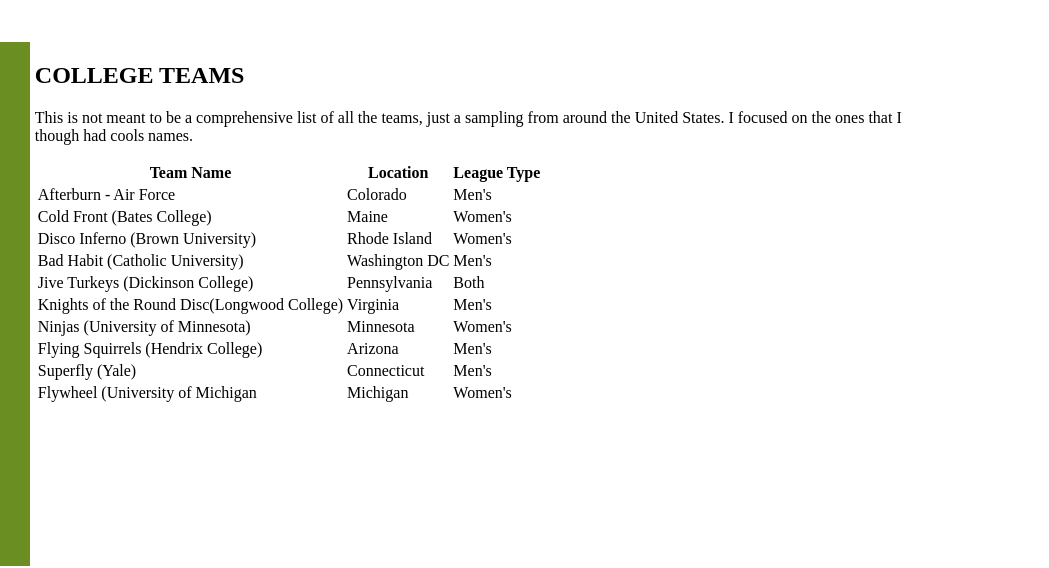
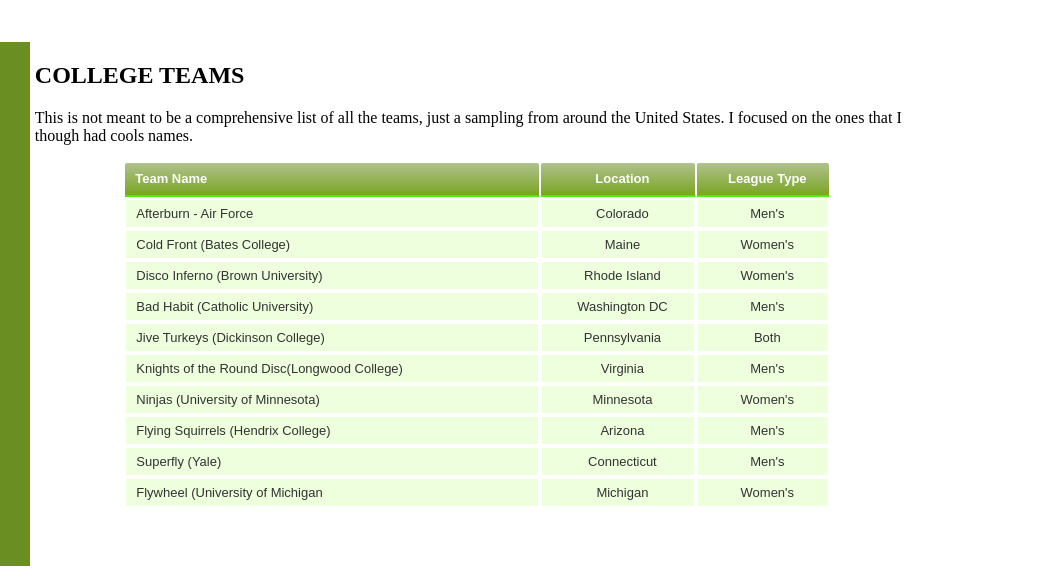
Before and after one commit to sudheerkdty/learning-css, a plain HTML site: page teams.html in a window 1280 px wide. Shown: the part 146-714 px from the top of the page, 231-1280 px from the left. Drawn offline with Linux system fonts and the light colour scheme.

Commit message:
hw1.css changes final proj

```diff
--- a/css/hw1.css
+++ b/css/hw1.css
@@ -94,3 +94,45 @@ section {
     border-radius: 5px;
 
 }
+table {
+    width: 80%;
+    margin: 0% 0% 10% 10% ;
+    font-size: small;
+}
+td{
+    border: 1px solid #ffffff;
+}
+tr th {
+    background: #B0C18E;
+    background: -moz-linear-gradient(top, #B0C18E 0%, #7AA522 100%);
+    background: -webkit-linear-gradient(#B0C18E 0%, #7AA522 100%);
+    background: -o-linear-gradient(#B0C18E 0%, #7AA522 100%);
+    background: linear-gradient(#B0C18E 0%, #7AA522 100%);
+    line-height: 30px;
+    color: #FFFFFF;
+    text-align: center;
+    padding-left: 10px;
+    font-family: sans-serif;
+    border-radius: 2px 2px 0 0%;
+    border-bottom: 2px  solid #44F309 ;
+}
+tr th:first-child{
+    text-align: left;
+}
+tr th:last-child{
+}
+tr td{
+    opacity: 0.8;
+    background-color: #E9FFD4;
+    text-align: center;
+    padding-left: 10px;
+    font-family: sans-serif;
+    line-height: 25px;
+}
+tr td:first-child{
+    text-align: left;
+}
+tr td:hover{
+    opacity: 1;
+    background-color: #FFFFFF;
+}
```
